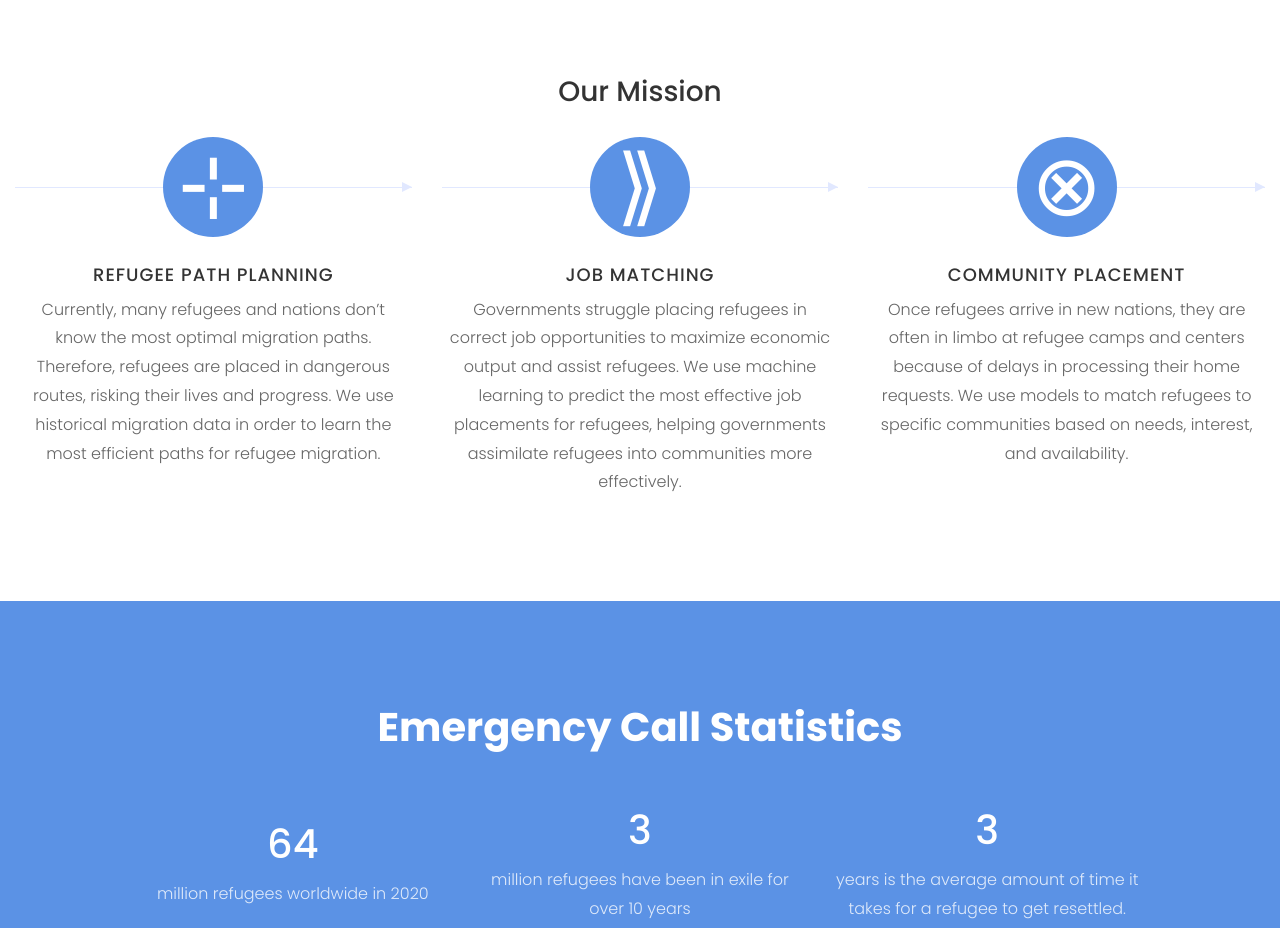
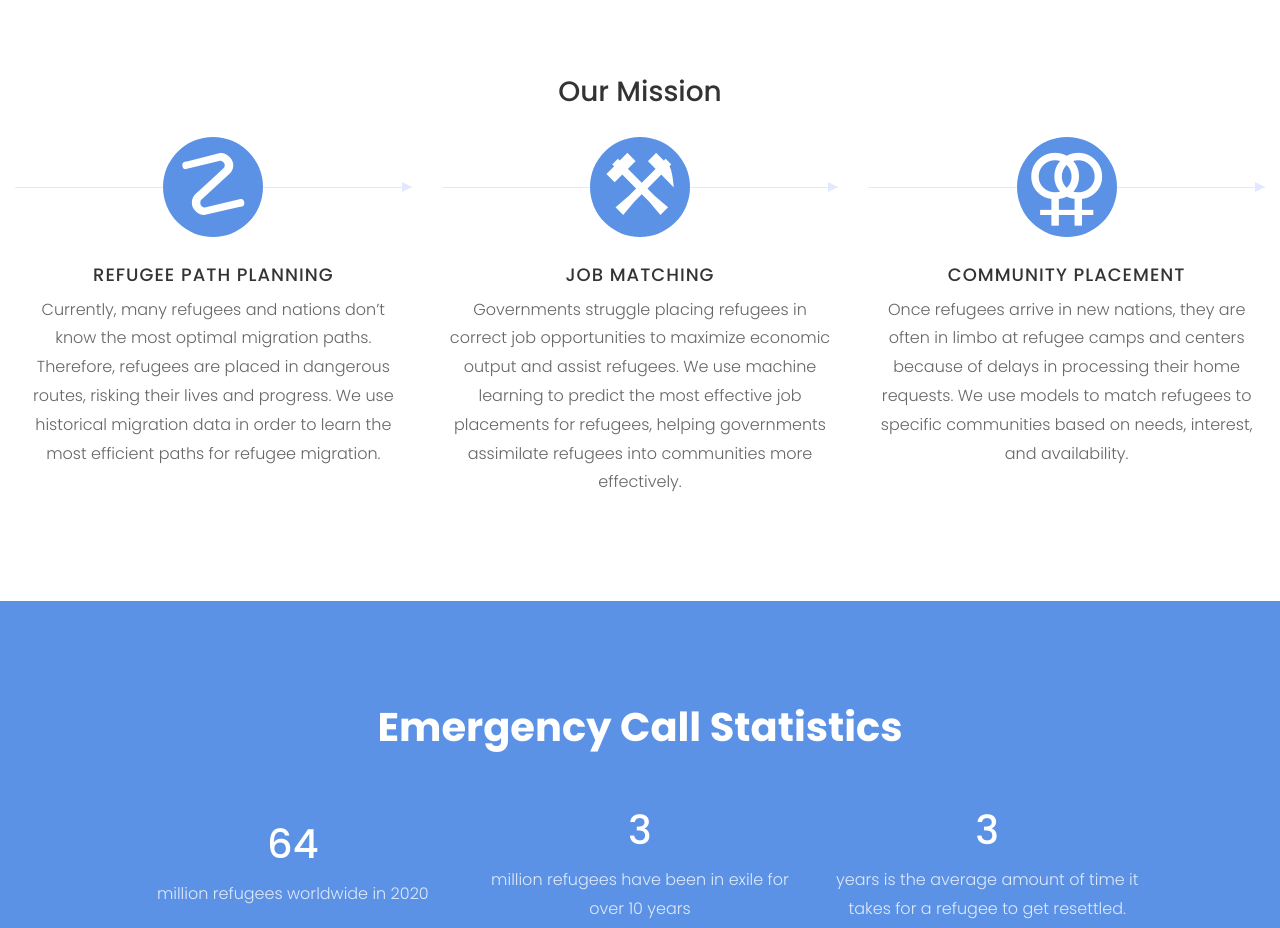
Before and after one commit to ayaanzhaque/Trail, a plain HTML site: page index.html in a window 1280 px wide. Shown: the part 900-1828 px from the top of the page. Drawn offline with Linux system fonts and the light colour scheme; some packages are replaced by stand-ins of ours; no server answers; files whose address does not match are found by name.

Commit message:
pushed html icons

```diff
--- a/index.html
+++ b/index.html
@@ -97,7 +97,7 @@
 	  <div class="col-md-4 d-flex align-self-stretch ftco-animate">
 		<div class="media block-6 services d-block">
 		  <div class="icon d-flex justify-content-center align-items-center">
-			<span style='color: white; font-size: 85px;'>&#8889;</span>
+			<span style='color: white; font-size: 85px;'>&#9761;</span>
 		  </div>
 		  <div class="media-body p-2 mt-3">
 			<h3 class="heading">Refugee Path Planning</h3>
@@ -111,7 +111,7 @@
 	  <div class="col-md-4 d-flex align-self-stretch ftco-animate">
 		<div class="media block-6 services d-block">
 		  <div class="icon d-flex justify-content-center align-items-center">
-			<span style='color: white; font-size: 85px;'>&#10219;</span>
+			<span style='color: white; font-size: 85px;'>&#9874;</span>
 		  </div>
 		  <div class="media-body p-2 mt-3">
 			<h3 class="heading">Job Matching</h3>
@@ -125,7 +125,7 @@
 	  <div class="col-md-4 d-flex align-self-stretch ftco-animate">
 		<div class="media block-6 services d-block">
 		  <div class="icon d-flex justify-content-center align-items-center">
-			<span style='color: white; font-size: 85px;'>&#8855;</span>
+			<span style='color: white; font-size: 85px;'>&#9890;</span>
 		  </div>
 		  <div class="media-body p-2 mt-3">
 			<h3 class="heading">Community Placement</h3>
```
